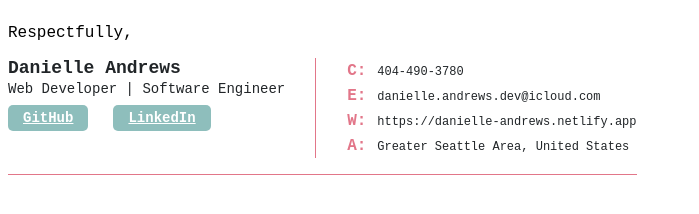
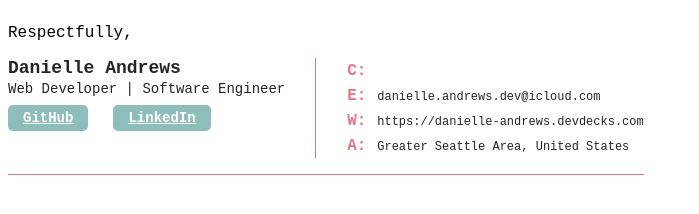
Before and after one commit to DrAcula27/emailSignature, a plain HTML site: page index.html in a window 1280 px wide. Shown: the whole page, without its empty margins (0-699 px from the left). Drawn offline with Linux system fonts and the light colour scheme.

Commit message:
Update contact information

```diff
--- a/index.html
+++ b/index.html
@@ -62,11 +62,6 @@
                               </tbody>
                             </table>
                           </td>
-                          <td style="padding: 0px; color: rgb(33, 37, 40);">
-                            <a href="tel:404-490-3780" color="#212528" class="contact-info__ExternalLink-sc-mmkjr6-2 ibLXSU" style="text-decoration: none; color: rgb(33, 37, 40); font-size: 12px;">
-                              <span>404-490-3780</span>
-                            </a>
-                          </td>
                         </tr>
                         <tr height="25" style="vertical-align: middle;">
                           <td width="30" style="vertical-align: middle;">
@@ -103,8 +98,8 @@
                             </table>
                           </td>
                           <td style="padding: 0px;">
-                            <a href="https://danielle-andrews.netlify.app" color="#212528" class="contact-info__ExternalLink-sc-mmkjr6-2 ibLXSU" style="text-decoration: none; color: rgb(33, 37, 40); font-size: 12px;">
-                              <span>https://danielle-andrews.netlify.app</span>
+                            <a href="https://danielle-andrews.devdecks.com" color="#212528" class="contact-info__ExternalLink-sc-mmkjr6-2 ibLXSU" style="text-decoration: none; color: rgb(33, 37, 40); font-size: 12px;">
+                              <span>https://danielle-andrews.devdecks.com</span>
                             </a>
                           </td>
                         </tr>
```
